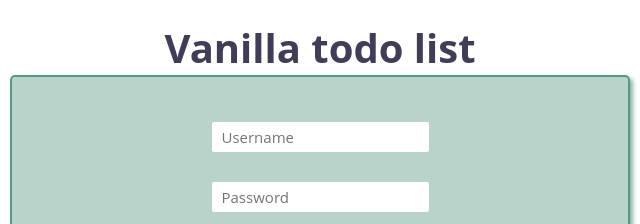
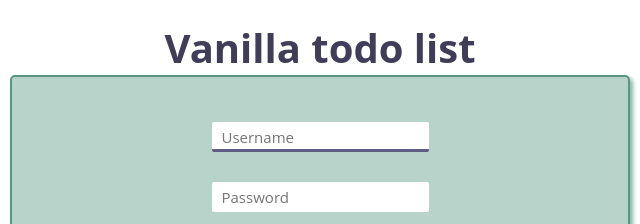
Before and after one commit to Jo-R/vanilla-todo, a plain HTML site: page index.html in a window 1280 px wide. Shown: the top 224 px of the page, 320-960 px from the left. Drawn offline with Linux system fonts and the light colour scheme.

Commit message:
give focus to first field on load, update readme

```diff
--- a/main.css
+++ b/main.css
@@ -17,7 +17,7 @@
 *::before {
   margin: 0;
   padding: 0;
-  box-sizing: inherit; /* will now inherit whatever set on body */
+  box-sizing: inherit;
 }
 
 html {
@@ -59,7 +59,7 @@ label {
 }
 
 input {
-  font-size: 1.5rem;
+  font-size: 1.5em;
   font-family: inherit;
   color: inherit;
   padding: 0.5rem 1rem;
--- a/scripts/login-logic.js
+++ b/scripts/login-logic.js
@@ -2,6 +2,7 @@ class LoginLogic {
   constructor(loginPanel) {
     this.loginBtn = document.getElementById("login-btn");
     this.loginBtn.addEventListener("click", this.login);
+    document.getElementById("username").focus();
   }
 
   login(evt) {
```
Also changed, not shown: todo.txt (deleted), 1 other file.
